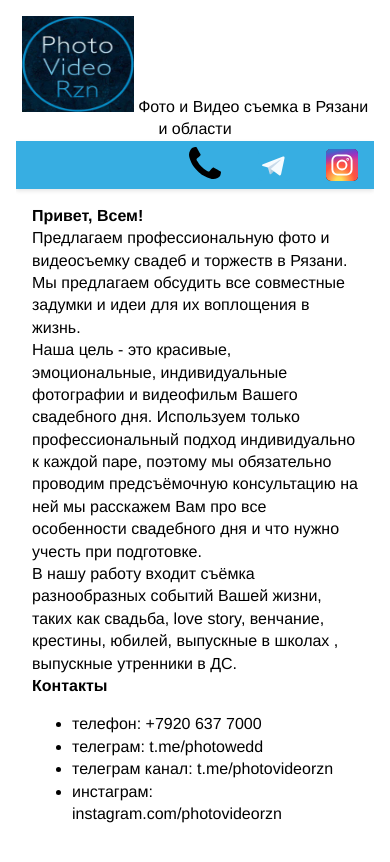
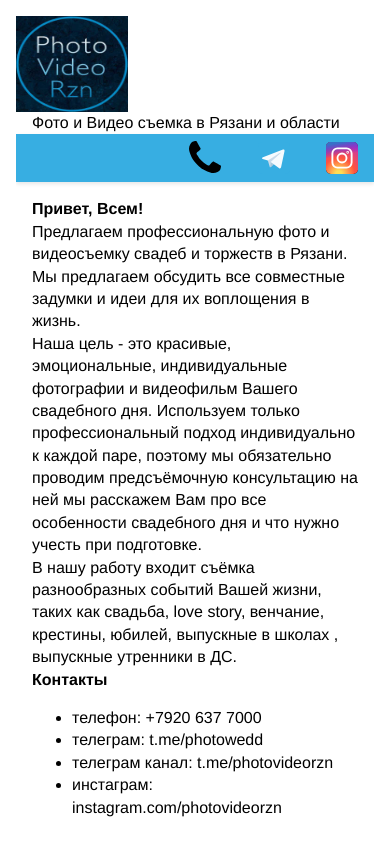
Before and after one commit to fv62/fv62.github.io, a Jekyll site: the page built from index.md, in a window 390 px wide. Shown: the top 862 px of the page. Built offline with Jekyll 4.4.1, drawn with Linux system fonts in a browser that asks for light colours.

Commit message:
added vertical alignment for header mobile

```diff
--- a/_sass/20_app.scss
+++ b/_sass/20_app.scss
@@ -29,6 +29,16 @@
 
 @media (max-width: $narrow-width) {
   .section {
+    margin: 0 1rem;
+  }
+
+  .logo >a {
+    display: flex;
+    flex-direction: row;
+    flex-wrap: wrap;
+    align-items: center;
+  }
+  .logo >a > span {
     margin: 0 1rem;
   }
 
```
